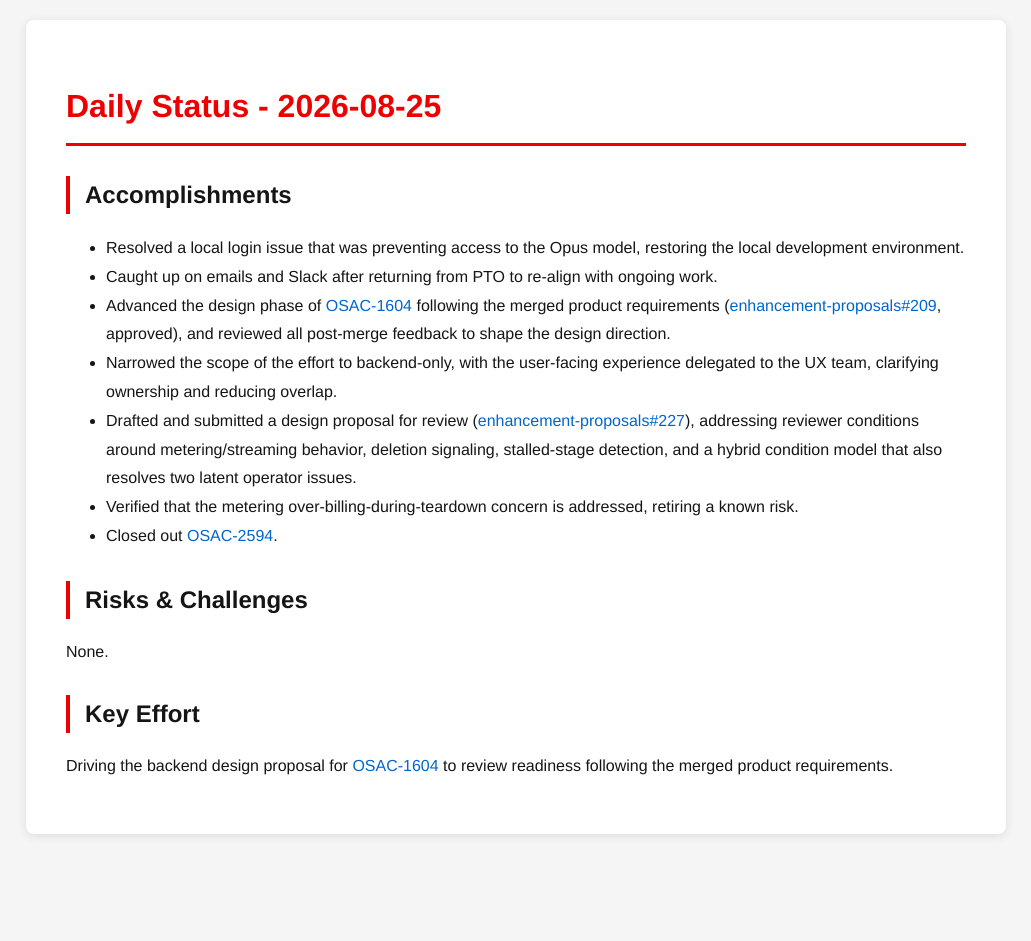
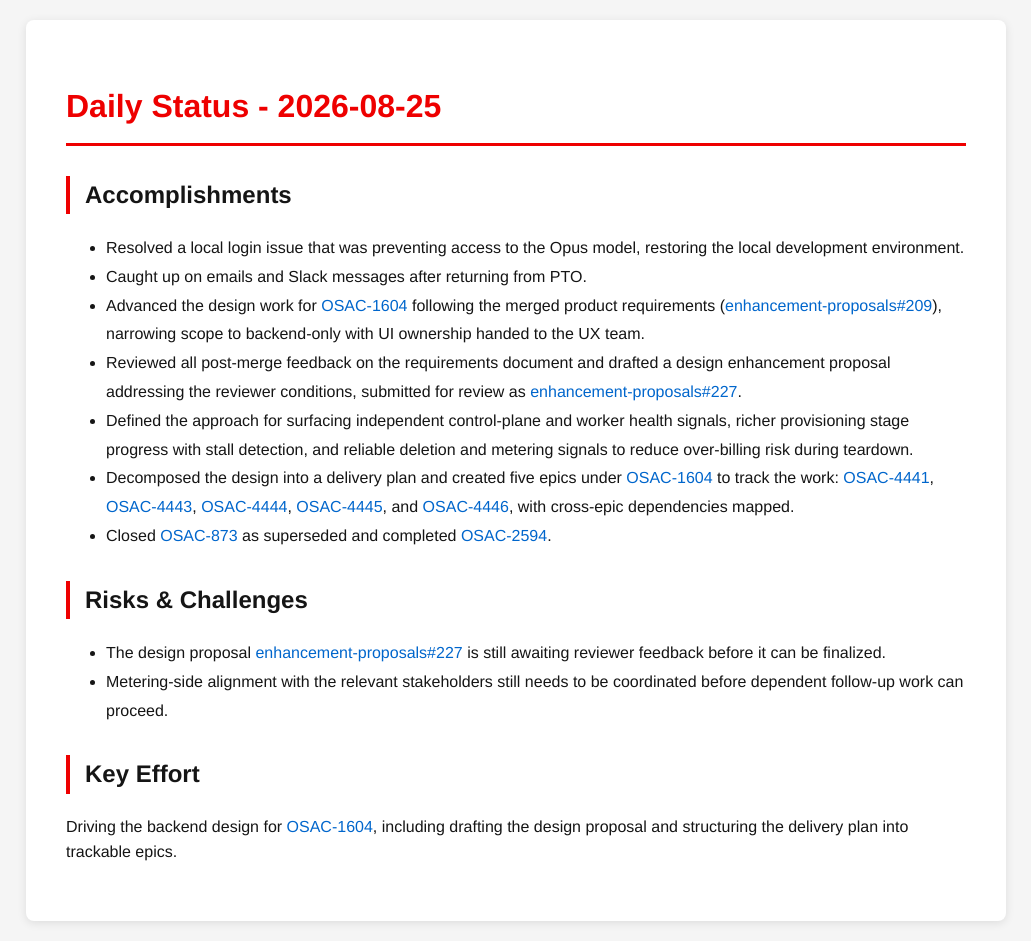
Before and after one commit to tzvatot/daily-status, a Jekyll site: the page built from 2026-08-25.md, in a window 1280 px wide. Shown: the whole page, without its empty margins (124-1155 px from the left). Built offline with Jekyll 4.4.1, drawn with Linux system fonts in a browser that asks for light colours; before the commit the page ends 900 px from its top, so only the background shows below that.

Commit message:
Daily status update - 2026-08-25

```diff
--- a/2026-08-25.md
+++ b/2026-08-25.md
@@ -8,15 +8,16 @@ date: 2026-08-25
 
 ## Accomplishments
 - Resolved a local login issue that was preventing access to the Opus model, restoring the local development environment.
-- Caught up on emails and Slack after returning from PTO to re-align with ongoing work.
-- Advanced the design phase of [OSAC-1604](https://redhat.atlassian.net/browse/OSAC-1604) following the merged product requirements ([enhancement-proposals#209](https://github.com/osac-project/enhancement-proposals/pull/209), approved), and reviewed all post-merge feedback to shape the design direction.
-- Narrowed the scope of the effort to backend-only, with the user-facing experience delegated to the UX team, clarifying ownership and reducing overlap.
-- Drafted and submitted a design proposal for review ([enhancement-proposals#227](https://github.com/osac-project/enhancement-proposals/pull/227)), addressing reviewer conditions around metering/streaming behavior, deletion signaling, stalled-stage detection, and a hybrid condition model that also resolves two latent operator issues.
-- Verified that the metering over-billing-during-teardown concern is addressed, retiring a known risk.
-- Closed out [OSAC-2594](https://redhat.atlassian.net/browse/OSAC-2594).
+- Caught up on emails and Slack messages after returning from PTO.
+- Advanced the design work for [OSAC-1604](https://redhat.atlassian.net/browse/OSAC-1604) following the merged product requirements ([enhancement-proposals#209](https://github.com/osac-project/enhancement-proposals/pull/209)), narrowing scope to backend-only with UI ownership handed to the UX team.
+- Reviewed all post-merge feedback on the requirements document and drafted a design enhancement proposal addressing the reviewer conditions, submitted for review as [enhancement-proposals#227](https://github.com/osac-project/enhancement-proposals/pull/227).
+- Defined the approach for surfacing independent control-plane and worker health signals, richer provisioning stage progress with stall detection, and reliable deletion and metering signals to reduce over-billing risk during teardown.
+- Decomposed the design into a delivery plan and created five epics under [OSAC-1604](https://redhat.atlassian.net/browse/OSAC-1604) to track the work: [OSAC-4441](https://redhat.atlassian.net/browse/OSAC-4441), [OSAC-4443](https://redhat.atlassian.net/browse/OSAC-4443), [OSAC-4444](https://redhat.atlassian.net/browse/OSAC-4444), [OSAC-4445](https://redhat.atlassian.net/browse/OSAC-4445), and [OSAC-4446](https://redhat.atlassian.net/browse/OSAC-4446), with cross-epic dependencies mapped.
+- Closed [OSAC-873](https://redhat.atlassian.net/browse/OSAC-873) as superseded and completed [OSAC-2594](https://redhat.atlassian.net/browse/OSAC-2594).
 
 ## Risks & Challenges
-None.
+- The design proposal [enhancement-proposals#227](https://github.com/osac-project/enhancement-proposals/pull/227) is still awaiting reviewer feedback before it can be finalized.
+- Metering-side alignment with the relevant stakeholders still needs to be coordinated before dependent follow-up work can proceed.
 
 ## Key Effort
-Driving the backend design proposal for [OSAC-1604](https://redhat.atlassian.net/browse/OSAC-1604) to review readiness following the merged product requirements.
+Driving the backend design for [OSAC-1604](https://redhat.atlassian.net/browse/OSAC-1604), including drafting the design proposal and structuring the delivery plan into trackable epics.
```
